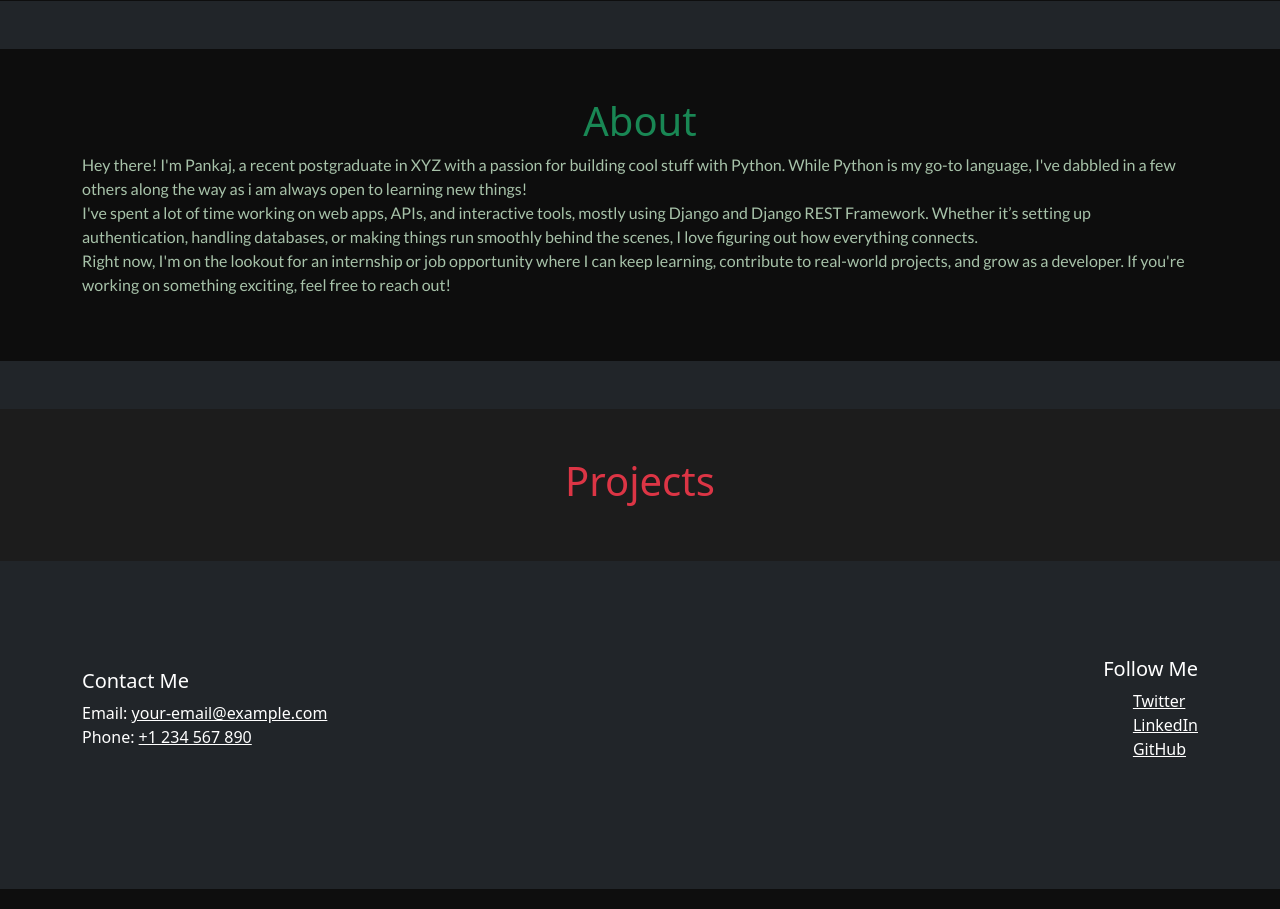
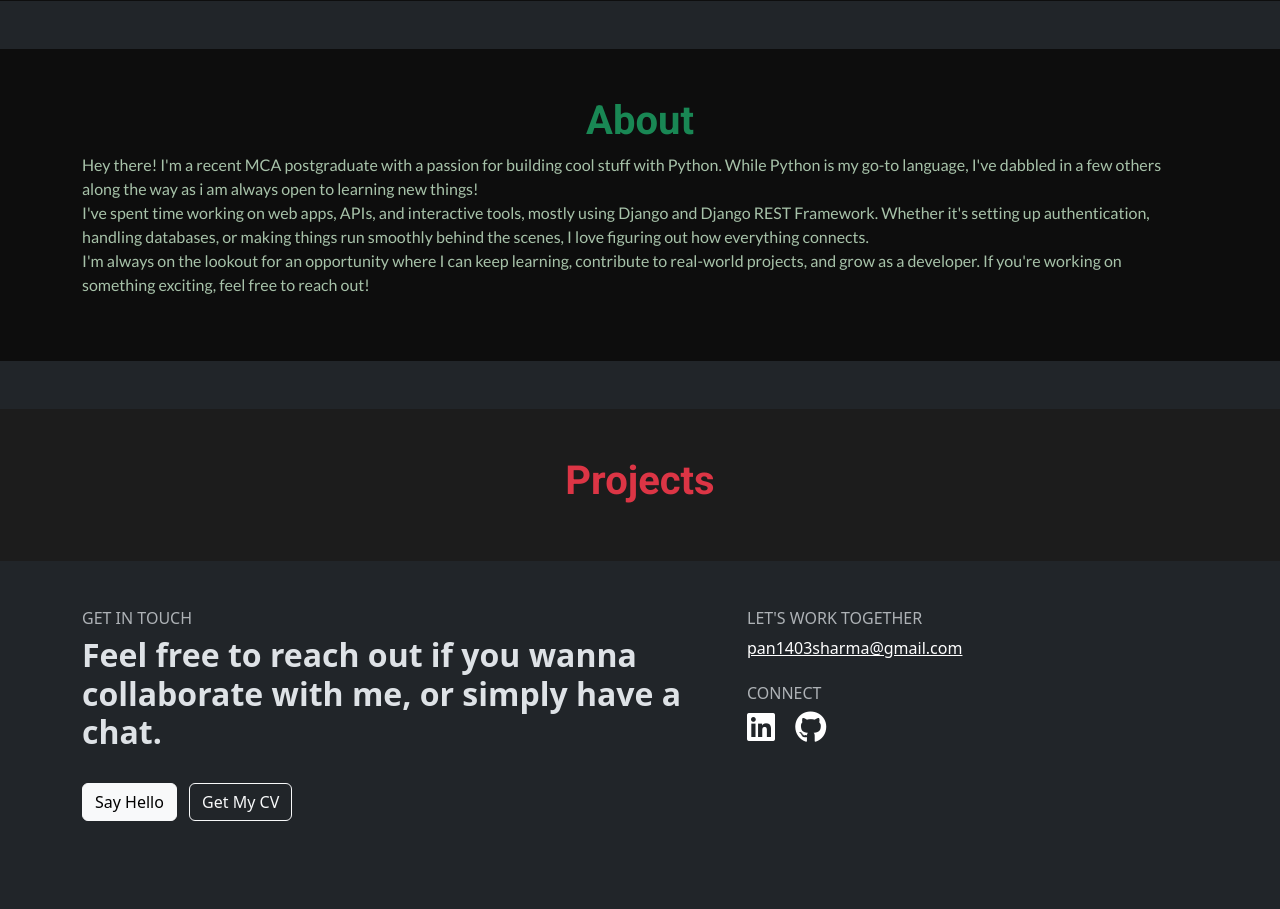
Before and after one commit to pksz/portfoliov1, a Django app: page / in a window 1280 px wide. Shown: the part 775-1684 px from the top of the page. Run offline with Django 5.2, Linux system fonts and the light colour scheme; data that the repository does not hold is empty; some libraries are stand-ins or nearby versions.

Commit message:
fixed footer

```diff
--- a/portfolio/portfolio_app/models.py
+++ b/portfolio/portfolio_app/models.py
@@ -10,7 +10,7 @@ class ProjectDetails(models.Model):
     project_description=models.TextField(max_length=10000) #this goes in the detail view
     project_summary=models.CharField(max_length=300) #this goes in the main page
     project_img=models.ImageField(blank=True,null=True,upload_to='project_images/',default='project_images/default.webp')
-
+    #resume=models.FileField(blank=True,null=True,upload_to='project_images/')
     #add a way to sort them by assigning a priority to each item
     priority=models.PositiveSmallIntegerField(blank=True,null=True)
 
--- a/portfolio/portfolio_app/static/css/styles.css
+++ b/portfolio/portfolio_app/static/css/styles.css
@@ -183,3 +183,7 @@
 .card-text {
     margin-top: 1rem; /* Push the text to the bottom */
 }
+h1.about-heading, h1.projects-heading {
+    font-family: 'Roboto', sans-serif;
+	font-weight: 700;
+}
--- a/portfolio/portfolio_app/templates/portfolio_app/projectdetails_list.html
+++ b/portfolio/portfolio_app/templates/portfolio_app/projectdetails_list.html
@@ -4,22 +4,22 @@
 <section class=" container-flex custom-bg my-5 py-5" id="about">
 <div class=" container" >
 
-    <h1 class="text-center text-success" >About</h1>
+    <h1 class="text-center text-success about-heading" >About</h1>
     <p class="lato-regular">
-      Hey there! I'm Pankaj, a recent postgraduate in XYZ with a passion for building cool stuff with Python. While Python is my go-to language, I've dabbled in a few others along the way as i am always open to learning new things!
+      Hey there! I'm a recent MCA postgraduate  with a passion for building cool stuff with Python. While Python is my go-to language, I've dabbled in a few others along the way as i am always open to learning new things!
       <br>
-      I've spent a lot of time working on web apps, APIs, and interactive tools, mostly using Django and Django REST Framework. Whether it’s setting up authentication, handling databases, or making things run smoothly behind the scenes, I love figuring out how everything connects.
+      I've spent time working on web apps, APIs, and interactive tools, mostly using Django and Django REST Framework. Whether it's setting up authentication, handling databases, or making things run smoothly behind the scenes, I love figuring out how everything connects.
       <br>
-      Right now, I'm on the lookout for an internship or job opportunity where I can keep learning, contribute to real-world projects, and grow as a developer. If you're working on something exciting, feel free to reach out!
+      I'm  always on the lookout for an opportunity where I can keep learning, contribute to real-world projects, and grow as a developer. If you're working on something exciting, feel free to reach out!
     </p>
 </div>
 </section>
 
 
-<section class="container-flex custom-bg2 my-5 py-5" >
-    <h1 class="text-center text-danger ">Projects</h1>
+<section class="container-flex custom-bg2  py-5" >
+    <h1 class="text-center text-danger projects-heading">Projects</h1>
     {%if object_list%}
-    <div class="container my-5 py-5">
+    <div class="container my-4 py-3">
     <div class="row row-cols-1 row-cols-3 g-4 justify-content-start">
         {%for project in object_list%}
         <div class="col">
--- a/portfolio/templates/base.html
+++ b/portfolio/templates/base.html
@@ -8,6 +8,7 @@
     <script src="https://cdn.jsdelivr.net/npm/bootstrap@5.3.3/dist/js/bootstrap.bundle.min.js" integrity="sha384-YvpcrYf0tY3lHB60NNkmXc5s9fDVZLESaAA55NDzOxhy9GkcIdslK1eN7N6jIeHz" crossorigin="anonymous"></script>
     <link rel="stylesheet" href="{% static 'css/styles.css' %}">
     <link href="https://fonts.googleapis.com/css2?family=Roboto:wght@400;700&family=Open+Sans:wght@400;700&family=Lato:wght@400;700&family=Montserrat:wght@400;700&family=Oswald:wght@400;700&family=Raleway:wght@400;700&family=Poppins:wght@400;700&family=Merriweather:wght@400;700&family=Nunito:wght@400;700&family=Playfair+Display:wght@400;700&display=swap" rel="stylesheet">
+    <script src="https://kit.fontawesome.com/2a728ea8b6.js" crossorigin="anonymous"></script>
 </head>
 <body data-bs-theme="dark">
 
--- a/portfolio/templates/partials/_footer.html
+++ b/portfolio/templates/partials/_footer.html
@@ -1,23 +1,42 @@
-<footer class="container-flex bg-dark text-white my-5 py-5">
+<footer class="container-fluid bg-dark py-5 ">
     <div class="container">
         <div class="row">
-            <div class="col-md-6 d-flex flex-column justify-content-center">
-                <h5>Contact Me</h5>
-                <ul class="list-unstyled">
-                    <li>Email: <a href="mailto:your-email@example.com" class="text-white">your-email@example.com</a></li>
-                    <li>Phone: <a href="tel:+1234567890" class="text-white">+1 234 567 890</a></li>
+            <!-- Left Section -->
+            <div class="col-md-7">
+                <h6 class="text-uppercase text-muted">Get In Touch</h6>
+                <h2 class="fw-bold">
+                    Feel free to reach out if you wanna collaborate with me,
+                    or simply have a chat.
+                </h2>
+                <ul class="list-unstyled py-4">
+                <a id="email-link" class="btn btn-light me-2">Say Hello</a>
+                <a href="#" class="btn btn-outline-light">Get My CV</a>
                 </ul>
             </div>
-            <div class="col-md-6 d-flex flex-column align-items-end justify-content-center">
-                <h5>Follow Me</h5>
-                <ul class="list-unstyled">
-                    <li><a href="https://twitter.com/yourprofile" class="text-white">Twitter</a></li>
-                    <li><a href="https://linkedin.com/in/yourprofile" class="text-white">LinkedIn</a></li>
-                    <li><a href="https://github.com/yourprofile" class="text-white">GitHub</a></li>
-                </ul>
+
+            <!-- Right Section -->
+            <div class="col-md-5">
+                <h6 class="text-uppercase text-muted">Let's Work Together</h6>
+                <p class="mb-1"><span id="email-placeholder" class="text-white"></span></li>
+
+
+                <h6 class="text-uppercase text-muted mt-4">Connect</h6>
+                <div>
+                    <ul class="list-unstyled">
+                    <a href="https://linkedin.com/in/pankaj-sharma-0505a4175" class="text-white me-3" target="_blank"><i class="fab fa-linkedin fa-2x" ></i></a>
+                    <a href="https://github.com/pksz" class="text-white me-3" target="_blank"><i class="fab fa-github fa-2x"></i></a>
+                    </ul>
+                </div>
             </div>
-        </div>
-        <div class="row mt-3">
         </div>
     </div>
 </footer>
+
+<script>
+    var user = "pan1403sharma";
+    var domain = "gmail.com";
+    var email = user + "@" + domain;
+    var emailLink = '<a href="mailto:' + email + '" class="text-white">' + email + '</a>';
+    document.getElementById('email-placeholder').innerHTML = emailLink;
+    document.getElementById('email-link').href = 'mailto:' + email;
+  </script>
```
